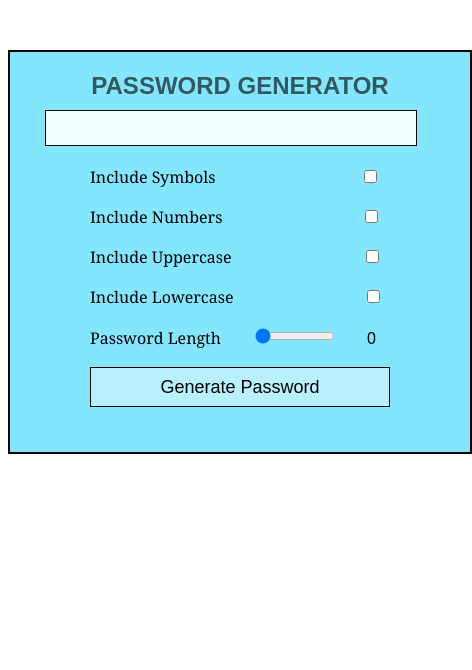
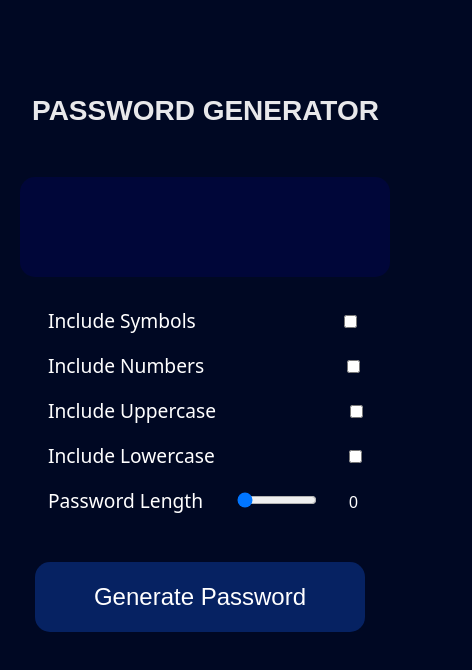
Before and after one commit to Nweike-Igwenagu/passwordgenerator, a plain HTML site: page index.html in a window 390 px wide. Shown: the whole page, 472 px wide, since content can reach past the window. Drawn offline with Linux system fonts and the light colour scheme.

Commit message:
Update style.css

```diff
--- a/style.css
+++ b/style.css
@@ -86,3 +86,77 @@ label{
     font-size: medium;
     font-weight: bold;
 }
+
+@media only screen and (max-width: 767px) {
+    body{
+    margin: 0px;
+    padding: 0px;
+    background-color: rgb(0, 8, 35);
+    color: white;
+    }
+
+    .heading{
+        text-align: center;
+        margin: 0px ;
+        text-transform: uppercase;
+        font-family: sans-serif;
+        color: rgba(255, 255, 255, 0.911);
+        margin-top: 0px;
+        font-size: 28px;
+        margin-bottom: 50px;
+    }
+
+    .container{
+        background-color: transparent;
+        width: 381px;
+        height: 700px;
+        padding: 15px;
+        margin: 0px;
+        border: none;
+        margin-top: 80px;
+
+    }
+
+    .gpButton{
+        margin-left: 20px;
+        width: 330px;
+        height: 70px;
+        background-color: rgba(12, 58, 156, 0.528);
+        padding: 8px;
+        font-size:24px ;
+        outline: none;
+        border: none;
+        border-radius: 0px;
+        color: white;
+        border-radius: 15px;
+        margin-top: 30px;
+    }
+    label{
+        margin-left: 33px;
+        margin-top: 40px;
+        text-transform: capitalize;
+        padding-top: 0px;
+        font-family: system-ui, -apple-system, BlinkMacSystemFont, 'Segoe UI', Roboto, Oxygen, Ubuntu, Cantarell, 'Open Sans', 'Helvetica Neue', sans-serif;
+        font-size: larger;
+    }
+    .container2{
+        background-color: rgba(3, 3, 114, 0.283);
+        text-align: center;
+        width: 370px;
+        height: 70px;
+        margin-left: 5px;
+        padding-top: 30px;
+        font-family: serif;
+        border:none ;
+        margin-bottom: 20px;
+        margin-top: 30px;
+        margin-bottom: 30px;
+        border-radius: 15px;
+    }
+    #result{
+        color: rgb(241, 242, 244);
+        font-family: Arial, Helvetica, sans-serif;
+        font-size: 20px;
+        font-weight: bold;
+    }
+}
```
